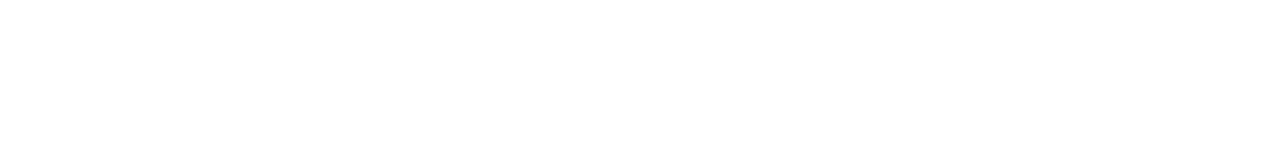
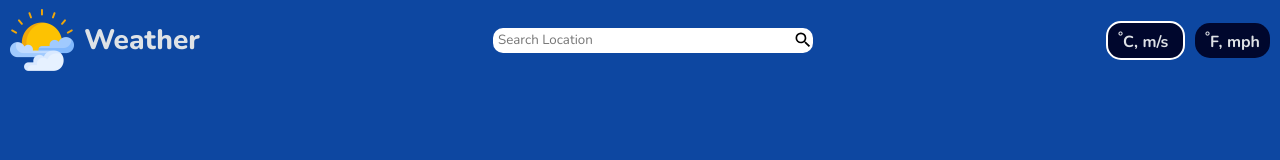
Before and after one commit to lostqubit/Weather-App, a website built with webpack: page src/index.html in a window 1280 px wide. Built offline with nearby package versions, Linux system fonts and the light colour scheme.

Commit message:
style header

```diff
--- /dev/null
+++ b/src/data.js
@@ -0,0 +1,3 @@
+const dataLoader = (() => {
+    const API_KEY = "84946dd5efaa6549cfd389a8db1f602b";
+})();
--- a/src/index.html
+++ b/src/index.html
@@ -6,6 +6,19 @@
     <title>Weather</title>
 </head>
 <body>
+    <header>
+        <div><img src ="<%=require('./icons/weather.png')%>"><span>Weather</span></div>
+        <form id="search">
+            <input type="text" name="search-query" placeholder="Search Location">
+            <button form="search"><img src="<%=require('./icons/search.svg')%>"></button>
+        </form>
+        <div>
+            <div><sup>&deg</sup>C, m/s</div>
+            <div><sup>&deg</sup>F, mph</div>
+        </div>
+    </header>
+    <div id="content-body">
 
+    </div>
 </body>
 </html>
--- a/src/style.css
+++ b/src/style.css
@@ -1,6 +1,9 @@
+@import url('https://fonts.googleapis.com/css2?family=Kanit:ital,wght@0,100;0,200;0,300;0,400;0,500;0,600;0,700;0,800;0,900;1,100;1,200;1,300;1,400;1,500;1,600;1,700;1,800;1,900&family=Nunito:ital,wght@0,200..1000;1,200..1000&family=Roboto:ital,wght@0,100;0,300;0,400;0,500;0,700;0,900;1,100;1,300;1,400;1,500;1,700;1,900&family=Space+Grotesk:wght@300..700&family=Ubuntu:ital,wght@0,300;0,400;0,500;0,700;1,300;1,400;1,500;1,700&display=swap');
+
 *{
     margin: 0;
     padding: 0;
+    font-family: "Nunito", sans-serif;
 }
 
 html{
@@ -9,4 +12,96 @@ html{
 
 body{
     height: 100%;
+    background-color: #0d47a1;
+    /* background-color: #023e7d; */
+    display: grid;
+    grid-template-rows: 80px 1fr;
+    align-items: center;
 }
+
+header{
+    color: #dee2e6;
+    display: grid;
+    grid-template-columns: 1fr 5fr 1fr;
+    gap: 50px;
+}
+
+header>div:first-child{
+    display: flex;
+    align-items: center;
+    gap: 10px;
+}
+
+header>div:first-child img{
+    height: 4rem;
+    padding-left: 10px;
+}
+
+header>div:first-child span{
+    font-size: 1.75rem;
+    font-weight: 800;
+}
+
+header>div:last-child{
+    display: flex;
+    gap: 10px;
+    justify-content: center;
+    align-items: center;
+    padding-right: 10px;
+}
+
+header>div:last-child>div{
+    border-radius: 15px;
+    padding-top: 5px;
+    padding-bottom: 5px;
+    padding-left: 10px;
+    padding-right: 5px;
+    height: 25px;
+    width: 60px;
+    font-weight: 700;
+    background-color: #00072d;
+}
+
+header>div:last-child>div:hover{
+    border: 2px solid white;
+}
+
+header>div:last-child>div:first-child{
+    border: 2px solid white;
+}
+
+
+#search{
+    display: flex;
+    align-items: center;
+    justify-content: center;
+}
+
+#search input{
+    box-sizing: border-box;
+    border: none;
+    border-top-left-radius: 10px;
+    border-bottom-left-radius: 10px;
+    height: 25px;
+    padding: 5px;
+    width: 300px;
+}
+
+#search input:focus{
+    outline: none;
+}
+
+#search button{
+    border: none;
+    outline: none;
+    background-color: white;
+    height: 25px;
+    border-top-right-radius: 10px;
+    border-bottom-right-radius: 10px;
+    display: flex;
+    align-items: center;
+}
+
+#search img{
+    height: 20px;
+}
```
Also changed, not shown: src/icons/search.svg (added), src/icons/weather.png (added).
